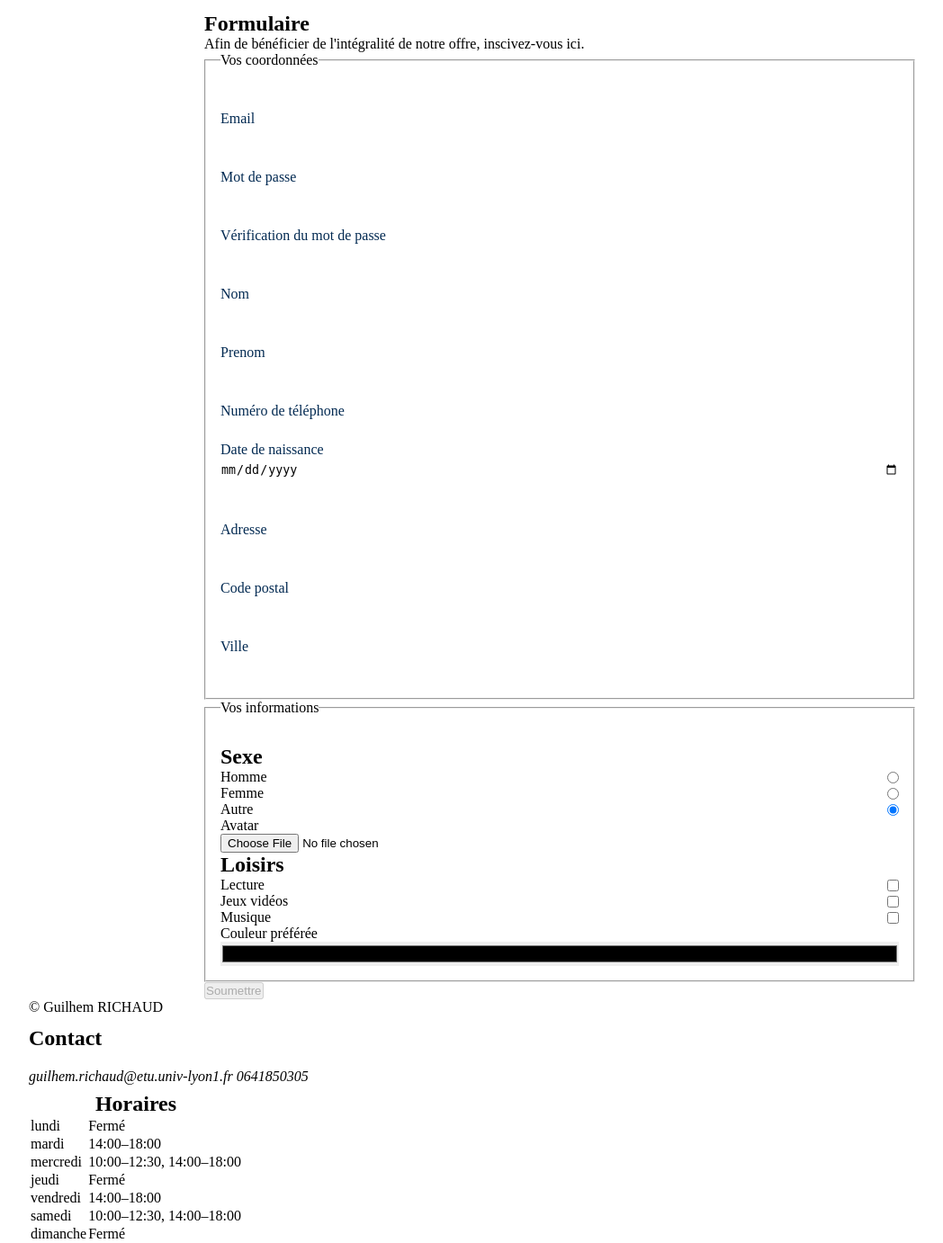
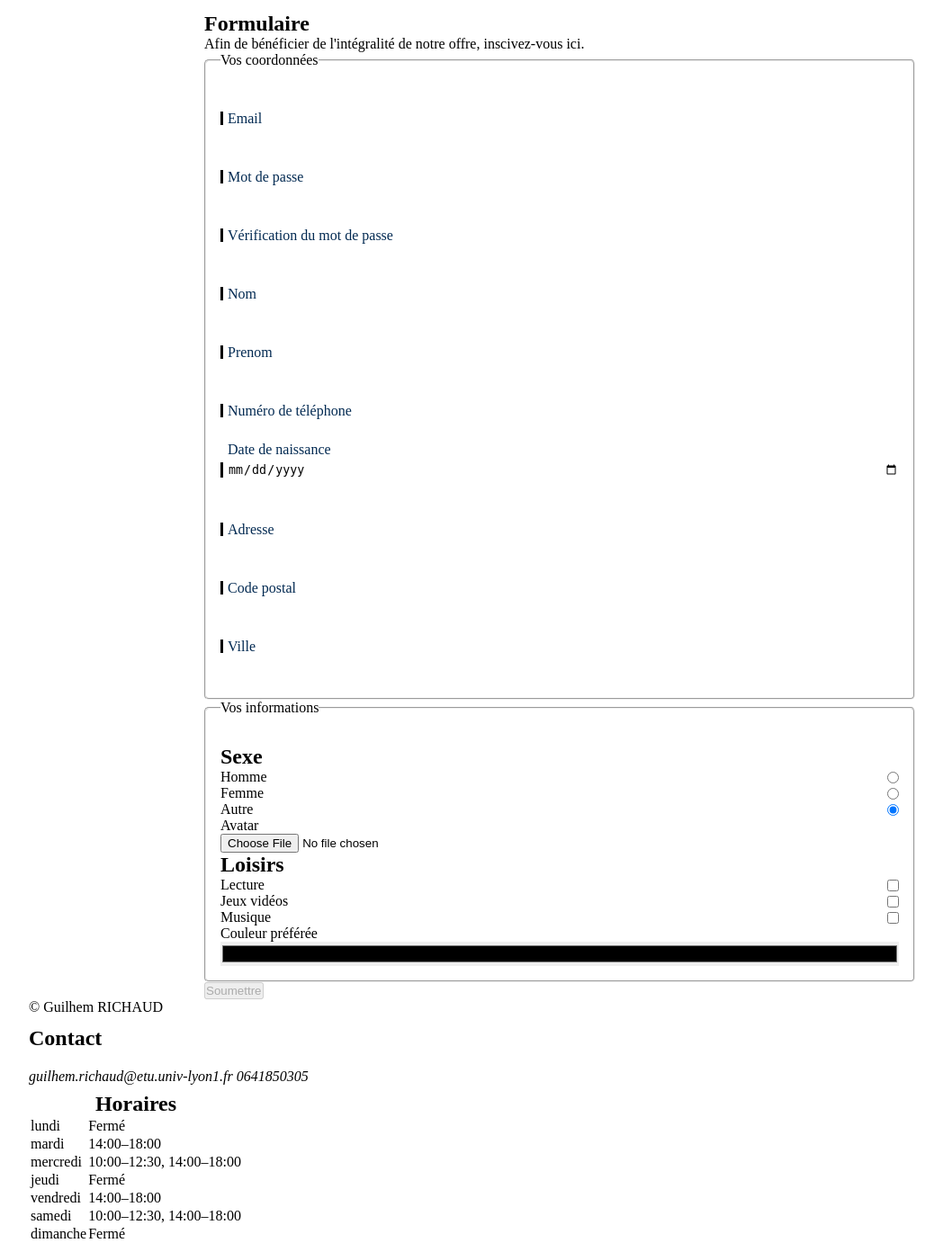
Before and after one commit to guiphaniel/kiwi-info, a PHP site: page /inscription.html in a window 1280 px wide. Shown: the part 64-1446 px from the top of the page at 90% size, without its empty margins (18-1066 px from the left). Run offline with PHP 8.4, Linux system fonts and the light colour scheme.

Commit message:
improved inscription form

```diff
--- a/css/style.css
+++ b/css/style.css
@@ -213,12 +213,19 @@ form fieldset {
     flex-direction: column;
     padding: 1em 1em;
     padding-top: 2em;
+    border-radius: 5px;
 }
 
 form fieldset input{
     width: 100%;
     border: none;
     outline: none;
+}
+
+.input-group input {
+    border-left-style: solid;
+    border-left-width: 3px;
+    padding-left: 5px;
 }
 
 .input-group {
@@ -232,6 +239,7 @@ form fieldset input{
     position:relative;
     pointer-events:none;
     bottom: 1em;
+    left: 0.5em;
     transition: 0.5s ease-in-out all;
     -moz-transition: 0.5s ease-in-out all;
     -webkit-transition: 0.5s ease-in-out all;
```
